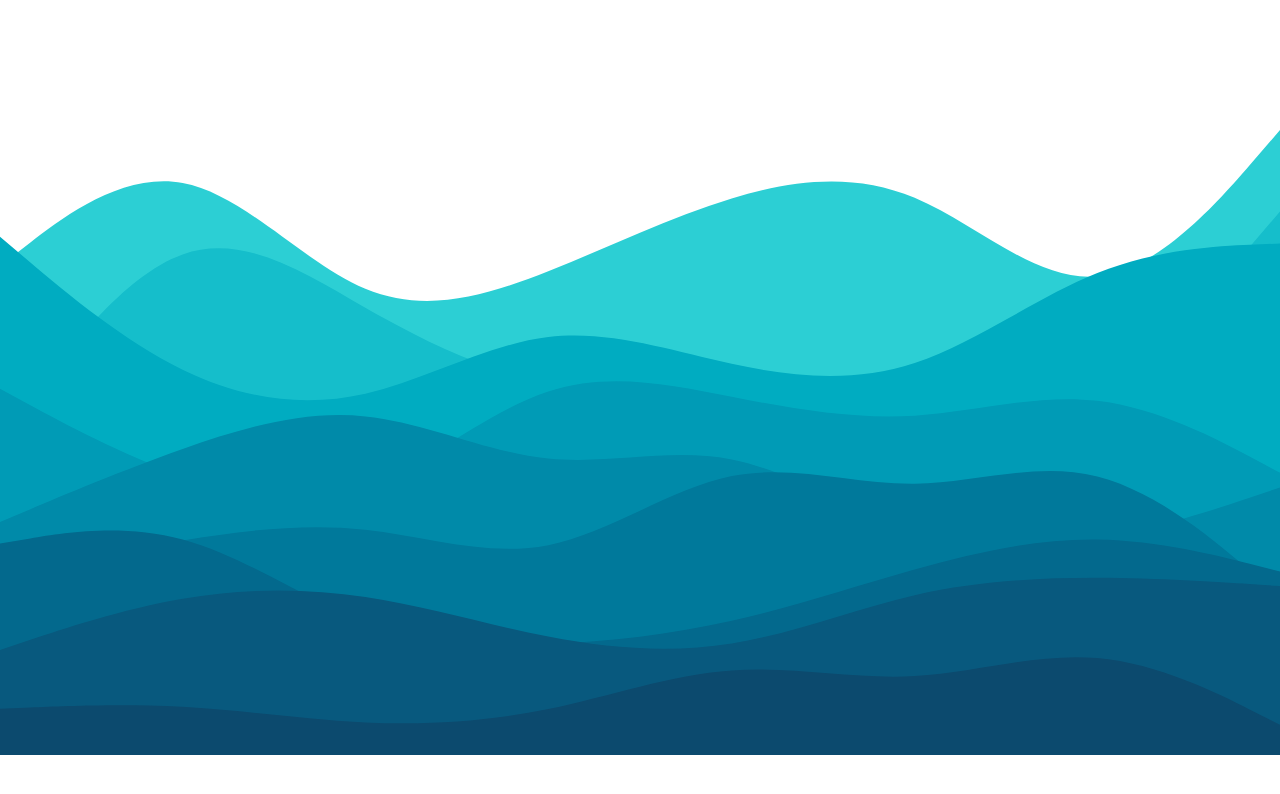
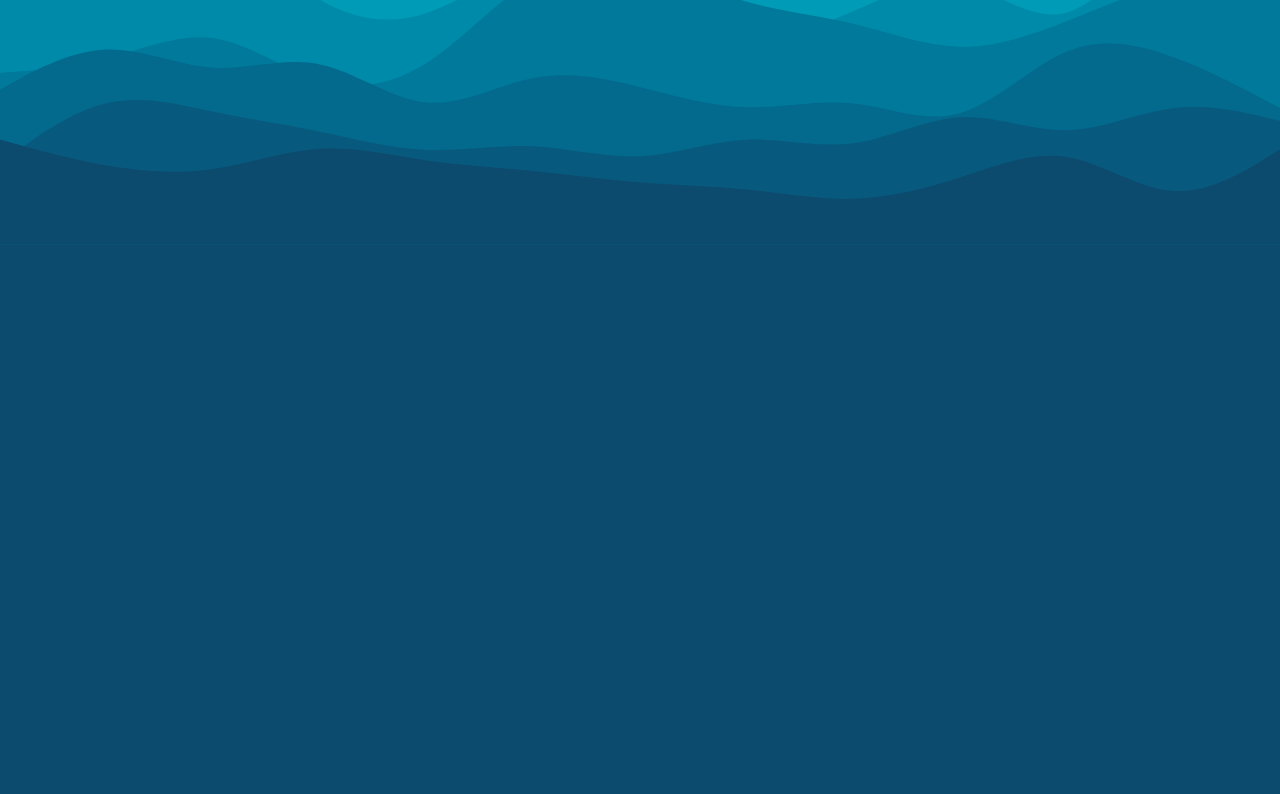
Before and after one commit to Eduardo-Griesang/zaka-kappel, a React (Create React App) app: page / in a window 1280 px wide. Shown: the part 1837-2631 px from the top of the page. Before the commit the page ends 2592 px from the top, so only its background shows below. Built offline with nearby package versions, Linux system fonts and the light colour scheme; the HTML template or start-up script is replaced by a standard one.

Commit message:
wave paralax effect working

```diff
--- a/src/components/Member/index.js
+++ b/src/components/Member/index.js
@@ -6,7 +6,7 @@ const Member = ({ name, func, bio, view, id, changeView }) => {
   }
 
   return (
-    <div className="flex flex-col items-center lg:relative">
+    <div className="flex flex-col items-center lg:relative z-30">
       <img
         className="rounded-full w-40 align-super hover:cursor-pointer z-30"
         src={membro}
--- a/src/components/Paralax/UnderTheSea.css
+++ b/src/components/Paralax/UnderTheSea.css
@@ -4,11 +4,47 @@
     background-size: 100%;
     background-position-y: bottom;
     object-fit: cover;
-    height: 150vh;
+    height: 40vh;
     width: 100%;
-    z-index: 50;
+    z-index: 20;
 }
 
-.AAAAAA{
-    max-height: 200vh;
+.gradient{
+    background: linear-gradient(#fff 75.45%, rgb(12 74 110) 25%);
 }
+
+@media screen and (min-width: 768px) {
+    .svg{
+        height: 47vh;
+    }
+    .gradient{
+        background: linear-gradient(#fff 60.9%, rgb(12 74 110) 25%);
+    }
+}
+
+@media screen and (min-width: 1024px) {
+    .svg{
+        height: 61.5vh;
+    }
+    .gradient{
+        background: linear-gradient(#fff 62.9%, rgb(12 74 110) 28%);
+    }
+}
+
+@media screen and (min-width: 1280px) {
+    .svg{
+        height: 74.5vh;
+    }
+    .gradient{
+        background: linear-gradient(#fff 61.2%, rgb(12 74 110) 28%);
+    }
+}
+
+@media screen and (min-width: 1536px) {
+    .svg{
+        height: 82vh;
+    }
+    .gradient{
+        background: linear-gradient(#fff 57.5%, rgb(12 74 110) 28%);
+    }
+}
--- a/src/components/Paralax/index.js
+++ b/src/components/Paralax/index.js
@@ -1,23 +1,59 @@
-import { useRef } from "react"
+import { useEffect, useRef, useState } from "react"
 import AboutTheBand from "../AboutTheBand"
 import './UnderTheSea.css'
 import { useScroll, useTransform, motion, useMotionValueEvent } from "framer-motion"
 import Photos from "../Photos"
+import useWindowDimensions from "../useWindowDimensions"
 
 const Paralax = () => {
+
+    const { height, width } = useWindowDimensions()
+
+    const [start, setStart] = useState("-50%")
+    const [end, setEnd] = useState("-132.5%")
+
+    useEffect(() =>{
+        if(width >= 768){
+            setStart("-30%")
+            setEnd("-152%")
+        }
+    })
+
+    useEffect(() =>{
+        if(width >= 1024){
+            setStart("-30%")
+            setEnd("-155.5%")
+        }
+    })
+
+    useEffect(() =>{
+        if(width >= 1280){
+            setStart("-20%")
+            setEnd("-167%")
+        }
+    })
+
+    useEffect(() =>{
+        if(width >= 1536){
+            setStart("-19.2%")
+            setEnd("-170%")
+        }
+    })
 
     const ref = useRef(null)
     const {scrollYProgress} = useScroll({target:ref})
 
-    const wave = useTransform(scrollYProgress, [0,1], ["0%","-60%"])
+    const wave = useTransform(scrollYProgress, [0,2], [start, end])
 
     return(
-        <div className="relative AAAAAA "  ref={ref}>
+        <>
             <AboutTheBand />
-            <Photos />
-            <motion.div style={{y:wave}} className="svg relative">
-            </motion.div>
-        </div>
+            <div className="relative gradient" ref={ref}>
+                <Photos />
+                <motion.div style={{y:wave}} className="svg relative">
+                </motion.div>
+            </div>
+        </>
     )
 }
 
--- a/src/components/Photos/index.js
+++ b/src/components/Photos/index.js
@@ -4,7 +4,7 @@ import photo3 from "../../assets/imgs/zaka3.jpg"
 
 const Photos = () => {
     return (
-        <section className="flex items-center justify-center flex-col gap-3 pt-20 md:flex-row md:justify-center">
+        <section className="flex items-center justify-center flex-col gap-3 pt-20 pb-10 lg:pb-32 xl:pb-60 2xl:pb-72 md:flex-row md:justify-center">
             <img className="px-1 rounded-xl md:max-w-xs lg:max-w-md" src={photo3} alt="Banda Zaka no show de abertura do Maroon 5" />
             <div className="flex items-center justify-center flex-col gap-3 ">
                 <img className="px-1 rounded-xl md:max-w-xs lg:max-w-md" src={photo2} alt="Banda Zaka no palco Pepsi on Stage" />
--- /dev/null
+++ b/src/components/useWindowDimensions/index.js
@@ -0,0 +1,24 @@
+import { useState, useEffect } from 'react';
+
+function getWindowDimensions() {
+  const { innerWidth: width, innerHeight: height } = window;
+  return {
+    width,
+    height
+  };
+}
+
+export default function useWindowDimensions() {
+  const [windowDimensions, setWindowDimensions] = useState(getWindowDimensions());
+
+  useEffect(() => {
+    function handleResize() {
+      setWindowDimensions(getWindowDimensions());
+    }
+
+    window.addEventListener('resize', handleResize);
+    return () => window.removeEventListener('resize', handleResize);
+  }, []);
+
+  return windowDimensions;
+}
--- a/src/pages/LandingPage/index.js
+++ b/src/pages/LandingPage/index.js
@@ -6,19 +6,6 @@ const LandingPage = () => {
     <>
       <Header />
       <Paralax />
-      <div className="bg-sky-900">
-        <p className="text-md pt-96 ">
-          Lorem Ipsum is simply dummy text of the printing and typesetting
-          industry. Lorem Ipsum has been the industry's standard dummy text ever
-          since the 1500s, when an unknown printer took a galley of type and
-          scrambled it to make a type specimen book. It has survived not only five
-          centuries, but also the leap into electronic typesetting, remaining
-          essentially unchanged. It was popularised in the 1960s with the release
-          of Letraset sheets containing Lorem Ipsum passages, and more recently
-          with desktop publishing software like Aldus PageMaker including versions
-          of Lorem Ipsum.
-        </p>
-      </div>
     </>
   );
 };
```
Also changed, not shown: src/assets/imgs/waveFinal.svg.
